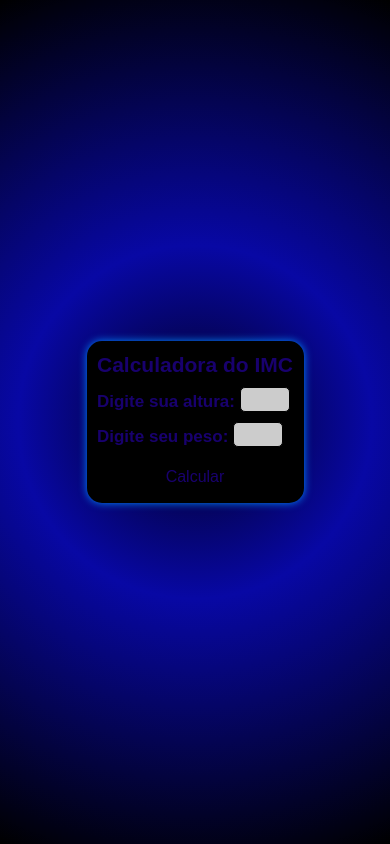
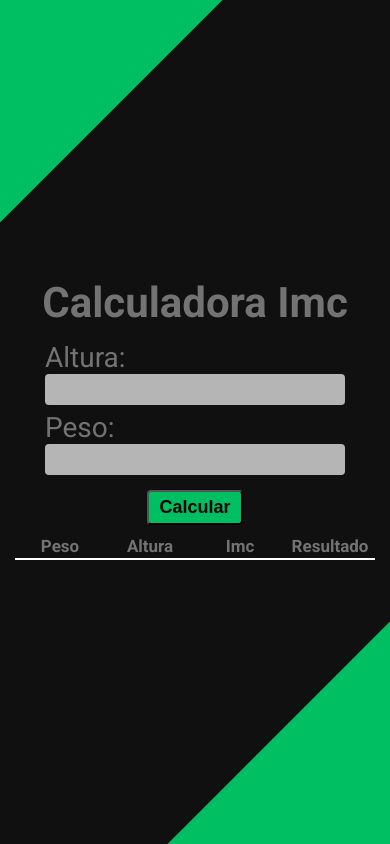
Before and after one commit to MateusTome-Dev/CalculadoraIMC, a plain HTML site: page index.html in a window 390 px wide. Drawn offline with Linux system fonts and the light colour scheme.

Commit message:
final commit

```diff
--- a/index.html
+++ b/index.html
@@ -4,21 +4,62 @@
     <meta charset="UTF-8">
     <meta name="viewport" content="width=device-width, initial-scale=1.0">
     <link rel="stylesheet" href="style.css">
-    <link rel="shortcut icon" href="img/imcFavicon.png" type="image/x-icon">
+    <link rel="stylesheet" href="mediaqueries.css">
+    <link rel="shortcut icon" href="img/imcfavicon.png" type="image/x-icon">
     <title>IMC</title>
 </head>
 <body>
+    <header>
+        <div class="block">
+
+        </div>
+    </header>
     <main>
-        <div class="container">
-        <h1 class="title">Calculadora do IMC</h1>
-        <h1 class="subTitle">Digite sua altura: <input type="number" name="" id=""></h1>
-        <h1 class="subTitle1">Digite seu peso: <input type="number" name="" id=""></h1>
-        <section class="imc">
-            <p class="result"></p>
+        <section class="container">
+            <h1>Calculadora Imc</h1>
+            <section class="contentForm">
+            <form action="submit" class="form" id="form">
+                <label for="height">Altura:</label>
+                <input type="number" id="Height" name="height" step="any">
+                <label for="Weight">Peso:</label>
+                <input type="number" id="Weight" name="Weight" step="any">
+                <div class="contentBtn">
+                    <button type="submit" id="btnCalculo">Calcular</button>
+                </div>
+            </form>
+            </section>
+            <section class="contentResult">
+                <table>
+                    <tr class="titleResult">
+                        <th>Peso</th>
+                        <th>Altura</th>
+                        <th>Imc</th>
+                        <th>Resultado</th>
+                    </tr>
+                    <tr class="result">
+                        <td id="resultWeight"></td>
+                        <td id="resultHeight"></td>
+                        <td id="resultImc"></td>
+                        <td id="resultWeightBetween"></td>
+                    </tr>
+                </table>
+            </section>
         </section>
-        </div>
-        <section class="block"><button>Calcular</button></section>
     </main>
+    <footer class="blockBottom">
+
+    </footer>
     <script src="script.js"></script>
 </body>
 </html>
+<!-- <main>
+    <div class="container">
+    <h1 class="title">Calculadora do IMC</h1>
+    <h1 class="subTitle">Digite sua altura: <input type="number" name="" id=""></h1>
+    <h1 class="subTitle1">Digite seu peso: <input type="number" name="" id=""></h1>
+    <section class="imc">
+        <p class="result"></p>
+    </section>
+    </div>
+    <section class="block"><button>Calcular</button></section>
+</main> -->
--- /dev/null
+++ b/mediaqueries.css
@@ -0,0 +1,42 @@
+@media (max-width: 900px) {
+    main{
+        display: flex;
+            justify-content: center;
+            align-items: center;
+            height: 100vh;
+            margin: 0;
+    }
+}
+@media (max-width: 510px) {
+    main{
+        font-size: 28px;
+    }
+    .form{
+        width: 300px;
+    }
+    .form input{
+        font-size: 18px;
+        padding: 5px;
+    }
+    .contentBtn button{
+        font-size: 18px;
+        padding: 5px 10px 5px 10px;
+    }
+    .contentResult table{
+        width: 280px;
+        font-size: 17px;
+    }
+
+    .contentResult table tr{
+        display: flex;
+        justify-content: space-between;
+    }
+    .contentResult table tr th,.contentResult table tr td{
+        margin: auto;
+        width: 90px;
+        padding: 2px;
+    }
+    .result{
+        font-size: 16px;
+    }
+}
--- a/script.js
+++ b/script.js
@@ -1,46 +1,48 @@
-var valorAltura=document.querySelector("main div.container h1.subTitle input");
-var valorPeso=document.querySelector("main div.container h1.subTitle1 input");
-var imc=document.querySelector("main div.container section.imc");
-const calcular=document.querySelector("main section.block button");
-calcular.addEventListener("click",()=>{
-    imc.innerHTML=""
-if(Number(valorAltura.valor)<0||Number(valorAltura.value)>3||Number(valorPeso.value)<0){
-    alert("Digite uma altura e um peso valido");
-} else {
-    var alturaAoQuadrado = Math.pow(Number(valorAltura.value), 2);
-    var calc = valorPeso.value / alturaAoQuadrado;
-    var resultado=document.createElement("p");
-    resultado.innerHTML ="Seu Imc é:"+ calc.toFixed(2);
-    imc.appendChild(resultado);
-}
-if(calc<16){
-    var resultado1=document.createElement("p");
-    resultado1.innerHTML ="Você está em magreza grave";
-    imc.appendChild(resultado1);
-}
-else if(calc>=16&&calc<=16.9){
-    var resultado1=document.createElement("p");
-    resultado1.innerHTML ="Você está em magreza moderada";
-    imc.appendChild(resultado1);
-}
-else if(calc>=17&&calc<=18.5){
-    var resultado1=document.createElement("p");
-    resultado1.innerHTML ="Você está em magreza leve";
-    imc.appendChild(resultado1);
-}
-else if(calc>=18.6&&calc<= 24.9){
-    var resultado1=document.createElement("p");
-    resultado1.innerHTML ="Você está em peso ideal";
-    imc.appendChild(resultado1);
-}
-else if(calc>=25&&calc<= 29.9){
-    var resultado1=document.createElement("p");
-    resultado1.innerHTML ="Você está em sobrepeso";
-    imc.appendChild(resultado1);
-}
-else if(calc>=30){
-    var resultado1=document.createElement("p");
-    resultado1.innerHTML ="Você está em obesidade";
-    imc.appendChild(resultado1);
-}
-})
+document.addEventListener('DOMContentLoaded', function() {
+    const form = document.querySelector('.form');
+
+    form.addEventListener('submit', function(e) {
+        e.preventDefault();
+
+        const height = document.getElementById('Height').value.trim().replace(',', '.');
+        const weight = document.getElementById('Weight').value.trim().replace(',', '.');
+
+        if (isNaN(height) || isNaN(weight) || height <= 0 || height>=3 ||weight <= 0) {
+            alert('Por favor, insira valores válidos para altura e peso.');
+            return;
+        }
+
+        const imc = weight / (height * height);
+
+        let resultado;
+        switch (true) {
+            case (imc <= 18.5):
+                resultado = 'Abaixo do peso';
+                break;
+            case (imc>=18.6&&imc <= 24.9):
+                resultado = 'Peso normal';
+                break;
+            case (imc>=25.0&&imc <= 29.9):
+                resultado = 'Sobrepeso';
+                break;
+            case (imc>=30.0&&imc <= 34.9):
+                resultado = 'Obesidade grau I';
+                break;
+            case (imc>=35.0&&imc <= 39.9):
+                resultado = 'Obesidade grau II';
+                break;
+            default:
+                resultado = 'Obesidade grau III';
+        }
+
+        var pesoElement = document.getElementById('resultWeight');
+        var alturaElement = document.getElementById('resultHeight');
+        var imcElement = document.getElementById('resultImc');
+        var resultadoElement = document.getElementById('resultWeightBetween');
+
+        pesoElement.textContent = (weight+"Kg");
+        alturaElement.textContent = height;
+        imcElement.textContent = imc.toFixed(2);
+        resultadoElement.textContent = resultado;
+    });
+});
--- a/style.css
+++ b/style.css
@@ -1,3 +1,4 @@
+@import url('https://fonts.googleapis.com/css2?family=Roboto:ital,wght@0,100;0,300;0,400;0,500;0,700;0,900;1,100;1,300;1,400;1,500;1,700;1,900&display=swap');
 *{
     padding: 0px;
     margin: 0px;
@@ -5,93 +6,96 @@
     transition: .2s linear;
 }
 body{
-    background: rgb(2,0,31);
-background: radial-gradient(circle, rgba(2,0,31,1) 0%, rgba(2,2,162,0.9766281512605042) 38%, rgba(0,0,0,1) 100%);
-    background-size: 100%;
-    background-size: 100%;
-    display: grid;
-    place-items: center;
+    display: flex;
+    background-color: #101010;
+    font-family: "Roboto", sans-serif;
+}
+main{
+    display: flex;
+    flex-direction: column;
     width: 100%;
-    min-height: 100vh;
-    font-family: "Arial";
-}
-main{width: 100%;
-    max-width: 400px;
-        padding: 10px 2%;
-        background-color: rgb(0, 0, 0);
-        color: rgb(24, 0, 110);
-        border-radius: 15px;
-        border: 2px solid rgb(0, 0, 0);
-        box-shadow: 0px 0px 8px rgba(0,136,255,1);
-        display: flex;
-        align-items:center ;
-        justify-content: center;
-        flex-wrap: wrap;
-}
-.title{
-    font-size: 34px;
-}
-.subTitle{
-    font-size: 26px;
-}
-.subTitle1{
-    font-size: 26px;
-}
-div.container input{
-    width: 100%;
-max-width: 50px;
-padding-top: 5px;
-font-size: 16px;
-border-radius: 5px;
-border: 1px solid black;
-outline: 0;
-margin-top: 10px;
-background-color: rgb(204, 204, 204);
-font-weight: 700;
-}
-div.container input::-webkit-inner-spin-button{
-    display: none;
-}
-.block button{
-    font-size: 18px;
-    padding: 5px 2px;
-    border-radius: 5px;
-    color: rgb(24, 0, 110);
-    border: none;
-    background-color: rgb(0, 0, 0);
+    margin-top: 5%;
+    text-align: center;
+    font-size: 39px;
+    color: #737373;
 }
 .block{
-    display: block;
+    position: fixed;
+    margin: -200px 0% 0% -200px;
+    height: 350px;
+    width: 400px;
+    background-color: #00BF63;
+    rotate: -45deg;
 }
-.block button:hover{
-    text-decoration: underline;
-    text-underline-offset: 0.5rem;
-    text-decoration-color: rgb(24, 0, 110);;
+.contentForm{
+    display: flex;
+    justify-content: center;
 }
-.imc{
-    font-size: 18px;
-    text-align: center;
-    text-shadow: 0px 0px 1px;
-    padding-top: 8px;
-    padding-bottom: 8px;
+.form{
+    margin-top: 2%;
+    display: flex;
+    flex-direction: column;
+    text-align: justify;
+    width: 500px;
 }
-@media (max-width: 406px) {
-    .title{
-        font-size: 21px;
-    }
-    .subTitle{
-        font-size: 17px;
-    }
-    .subTitle1{
-        font-size: 17px;
-    }
-    .section.imc{
-        font-size: 17px;
-    }
-    .interval{font-size: 10px;}
-    .block button{
-        font-size: 16px;
-    }
-    main{width: 100%;
-        max-width: 217px;}
+.form input{
+    border: none;
+    border-radius: 4px;
+    padding: 10px;
+    outline: none;
+    -moz-appearance: textfield;
+    font-size: 20px;
+    background-color: #c2c2c2ed;
 }
+.form input::-webkit-inner-spin-button {
+    -webkit-appearance: none;
+}
+.form label{
+    margin-top: 2%;
+}
+.contentBtn{
+    margin-top: 5%;
+    display: flex;
+    justify-content: center;
+}
+.contentBtn button{
+    font-weight: 600;
+    background-color: #00BF63;
+    font-size: 20px;
+    padding: 8px 15px 8px 15px;
+    border-radius: 4px;
+}
+.blockBottom {
+    position: fixed;
+    bottom: 0;
+    right: 0;
+    margin: 0px -200px -200px 0px;
+    height: 400px;
+    width: 350px;
+    background-color: #00BF63;
+    rotate: 45deg;
+}
+.contentResult{
+    margin-top: 2%;
+    display: flex;
+    justify-content: center;
+}
+.contentResult table{
+    width: 500px;
+    font-size: 24px;
+}
+.contentResult table tr{
+    display: flex;
+    justify-content: space-between;
+}
+.contentResult table tr th,.contentResult table tr td{
+    margin: auto;
+    width: 108.5px;
+    padding: 4px;
+}
+.titleResult{
+    border-bottom: 2px solid white;
+}
+.result{
+    font-size: 20px;
+}
```
Also changed, not shown: img/imcFavicon.png.
